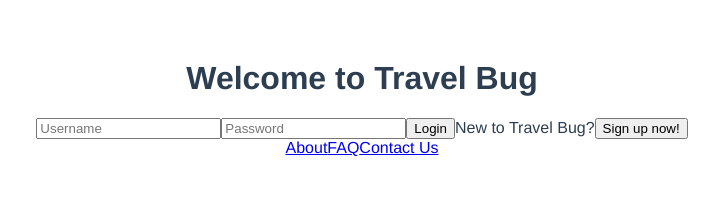
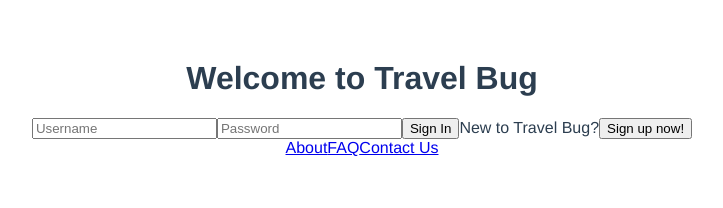
Before and after one commit to tclukies/bucketListApp, a Vue app in the folder intro-vue/: page / in a window 1280 px wide. Shown: the top 208 px of the page, without its empty margins (278-1001 px from the left). Built offline with nearby package versions, Linux system fonts and the light colour scheme.

Commit message:
routed sign in button to the main page

```diff
--- a/intro-vue/src/components/Modal.vue
+++ b/intro-vue/src/components/Modal.vue
@@ -5,7 +5,7 @@
         <form @submit.prevent='searchForCredentials()'>
             <input placeholder='Username' type='text' name='username' id='username' value=''>
             <input placeholder='Password' type='text' name='password' id='password' value=''>
-            <button type='submit' name='button'>Login</button>
+            <router-link to='/main' tag='button'>Sign In</router-link>
             <label for='login'>New to Travel Bug?</label>
             <button v-on:click='seen =! seen' type='submit' name='button'>Sign up now!</button>
         </form>
```
